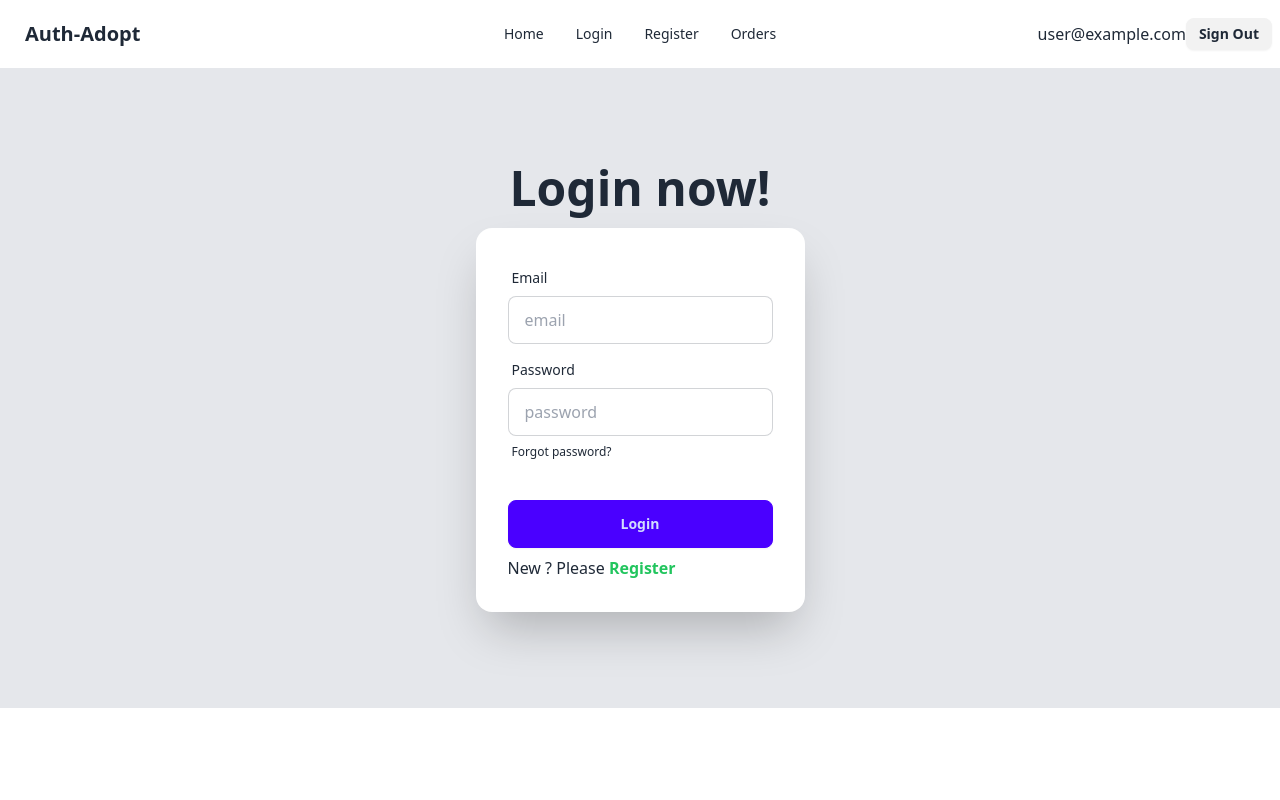
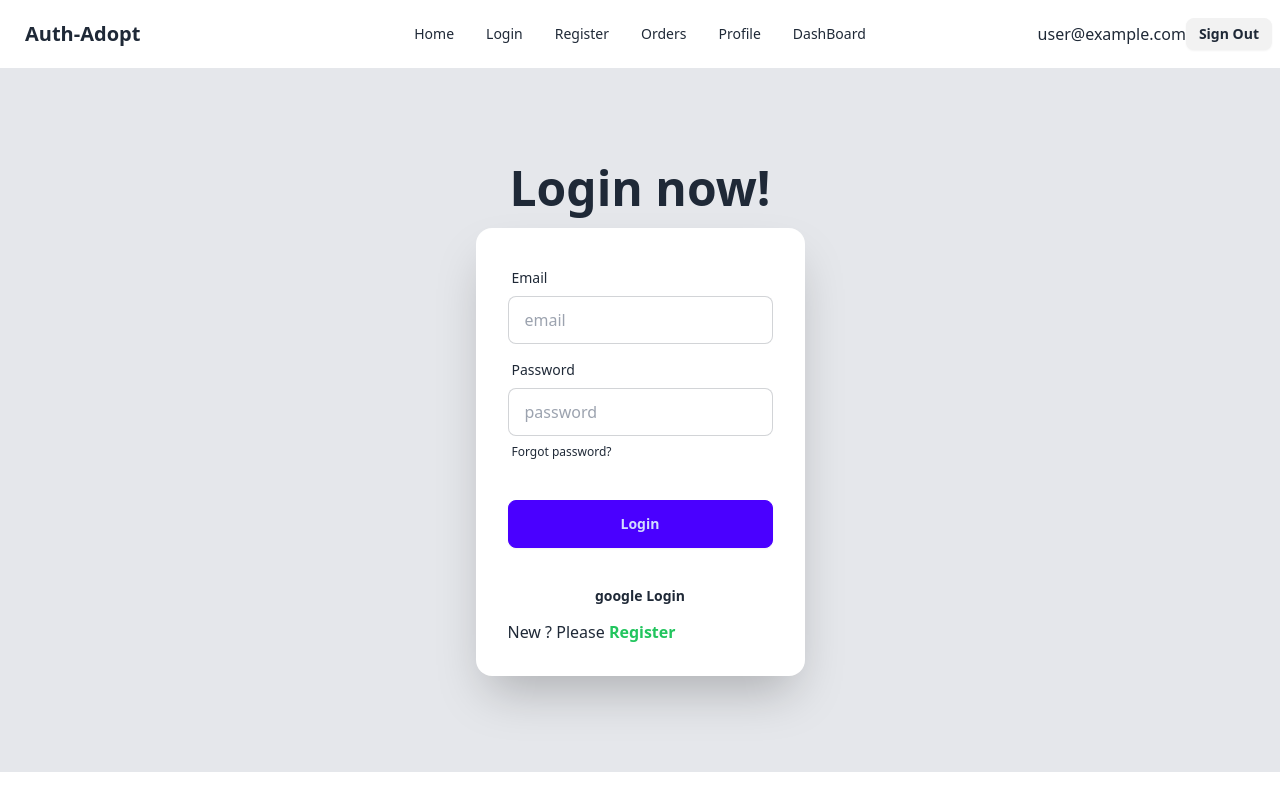
Before and after one commit to SopnilSwapon/auth-moha-milon, a React (Vite) app: page /login in a window 1280 px wide. Built offline with nearby package versions, Linux system fonts and the light colour scheme; no server answers; sample sign-in values are in the browser's storage.

Commit message:
added google login system

```diff
--- a/src/Components/Login/Login.jsx
+++ b/src/Components/Login/Login.jsx
@@ -1,9 +1,12 @@
 import { useContext } from "react";
 import { Link } from "react-router-dom";
 import { AuthContext } from "../Provider/AuthProvider";
+import { useNavigate } from "react-router-dom";
+
 
 const Login = () => {
-  const {signInUser} = useContext(AuthContext);
+  const navigate = useNavigate();
+  const {signInUser, signInWithGoogle} = useContext(AuthContext);
     const handleLogin = e => {
         e.preventDefault();
         const email  = e.target.email.value;
@@ -12,6 +15,8 @@ const Login = () => {
         signInUser(email, password)
         .then(result => {
           console.log(result);
+          e.target.reset();
+          navigate('/')
         })
         .catch(error => {
           console.error(error.message
@@ -19,6 +24,15 @@ const Login = () => {
         })
 
 
+    };
+    const handleGoogleLogin = () => {
+      signInWithGoogle()
+      .then(result => {
+        console.log(result.user);
+      })
+      .catch(error => {
+        console.log(error.message);
+      })
     }
     return (
         <div className="hero bg-gray-200 p-20">
@@ -46,6 +60,9 @@ const Login = () => {
         <div className="form-control mt-6">
           <button className="btn btn-primary">Login</button>
         </div>
+        <div className="form-control mt-6">
+          <button onClick={handleGoogleLogin} className="btn btn-ghost btn-sm">google Login</button>
+        </div>
         <div>
             <p>New ? Please <Link to='/register'><button className="text-green-500 font-bold">Register</button></Link></p>
         </div>
--- a/src/Components/Navbar/Navbar.jsx
+++ b/src/Components/Navbar/Navbar.jsx
@@ -3,7 +3,7 @@ import { Link } from "react-router-dom";
 import { AuthContext } from "../Provider/AuthProvider";
 
 const Navbar = () => {
-  const {user, logOut} = useContext(AuthContext);
+  const { user, logOut } = useContext(AuthContext);
   const handleLogOut = () => {
     logOut()
   }
@@ -12,6 +12,11 @@ const Navbar = () => {
     <li><Link to='/login'>Login</Link></li>
     <li><Link to='/register'>Register</Link></li>
     <li><Link to='/orders'>Orders</Link></li>
+    {
+      user && <>
+        <li><Link to='/Profile'>Profile</Link></li>
+        <li><Link to='/dashboard'>DashBoard</Link></li></>
+    }
   </>
   return (
     <div>
@@ -38,7 +43,7 @@ const Navbar = () => {
         </div>
         <div className="navbar-end">
           {
-     user ? <><span>{user.email}</span>  <a onClick={handleLogOut} className="btn btn-sm">Sign Out</a></>  : <Link to='/login'> <button className="btn btn-sm">Log In</button></Link>
+            user ? <><span>{user.email}</span>  <a onClick={handleLogOut} className="btn btn-sm">Sign Out</a></> : <Link to='/login'> <button className="btn btn-sm">Log In</button></Link>
           }
 
         </div>
--- /dev/null
+++ b/src/Components/Profile/Profile.jsx
@@ -0,0 +1,10 @@
+
+const Profile = () => {
+    return (
+        <div>
+            <h2>Your Personal Informations</h2>
+        </div>
+    );
+};
+
+export default Profile;
--- a/src/Components/Provider/AuthProvider.jsx
+++ b/src/Components/Provider/AuthProvider.jsx
@@ -1,10 +1,11 @@
 import { createContext, useEffect, useState } from "react";
 import PropTypes from 'prop-types';
-import { createUserWithEmailAndPassword, onAuthStateChanged, signInWithEmailAndPassword, signOut } from "firebase/auth";
+import { GoogleAuthProvider, createUserWithEmailAndPassword, onAuthStateChanged, signInWithEmailAndPassword, signInWithPopup, signOut } from "firebase/auth";
 import auth from "../../firebase/firebase.config";
 
 
 export const AuthContext = createContext(null);
+const googleProvider = new GoogleAuthProvider();
 const AuthProvider = ({children}) => {
     const [user, setUser]  = useState(null);
     const [loading, setLoading] = useState(true);
@@ -17,6 +18,11 @@ const AuthProvider = ({children}) => {
         setLoading(true)
         return signInWithEmailAndPassword(auth, email, password)
     };
+    // sign in with google
+    const signInWithGoogle = () => {
+        setLoading(true)
+        return signInWithPopup(auth, googleProvider)
+    }
     // Sign out
     const logOut = ()  => {
         setLoading(true)
@@ -38,7 +44,13 @@ const AuthProvider = ({children}) => {
         })
      },[])
 
-    const authInfo = { user, createUser, signInUser, logOut, loading };
+    const authInfo = { user,
+         createUser,
+          signInUser,
+           logOut,
+            loading,
+            signInWithGoogle
+         };
     return (
         <AuthContext.Provider value={authInfo}>
             {children}
--- a/src/main.jsx
+++ b/src/main.jsx
@@ -12,6 +12,7 @@ import Register from './Components/Register/Register';
 import AuthProvider from './Components/Provider/AuthProvider';
 import Orders from './Components/Orders/Orders';
 import PrivateRoute from './routes/PrivateRoute';
+import Profile from './Components/Profile/Profile';
 
 const router = createBrowserRouter([
   {
@@ -33,6 +34,10 @@ const router = createBrowserRouter([
       {
         path: '/orders',
         element: <PrivateRoute><Orders></Orders></PrivateRoute>
+      },
+      {
+        path: '/profile',
+        element: <PrivateRoute><Profile></Profile></PrivateRoute>
       }
     ]
   },
```
Lines whose indentation alone changed are shown as unchanged.
